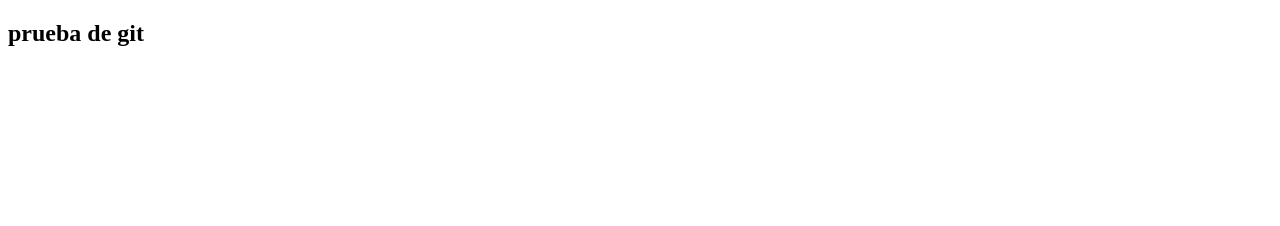
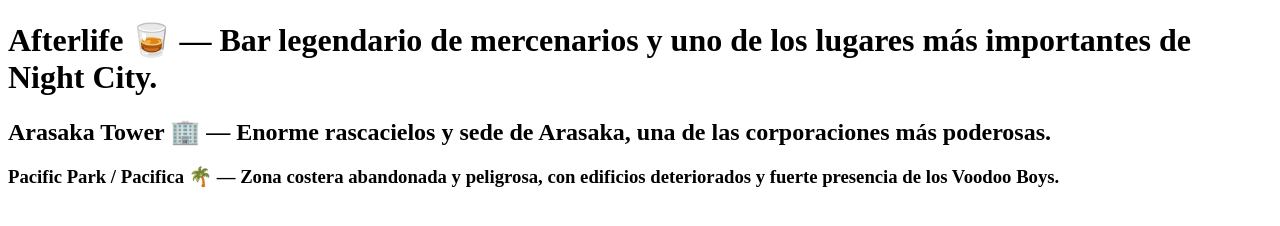
Before and after one commit to tomigtxt77/Lenguajes-informaticos-, a plain HTML site: page lugares.html in a window 1280 px wide. Drawn offline with Linux system fonts and the light colour scheme.

Commit message:
cargando informacion

```diff
--- a/lugares.html
+++ b/lugares.html
@@ -6,7 +6,9 @@
     <title>Lugares</title>
 </head>
 <body>
-    <h2>prueba de git</h2>
+    <h1>Afterlife 🥃 — Bar legendario de mercenarios y uno de los lugares más importantes de Night City.</h1>
+    <h2>Arasaka Tower 🏢 — Enorme rascacielos y sede de Arasaka, una de las corporaciones más poderosas.</h2>
+    <h3>Pacific Park / Pacifica 🌴 — Zona costera abandonada y peligrosa, con edificios deteriorados y fuerte presencia de los Voodoo Boys.</h3>
 
 </body>
 </html>
```
